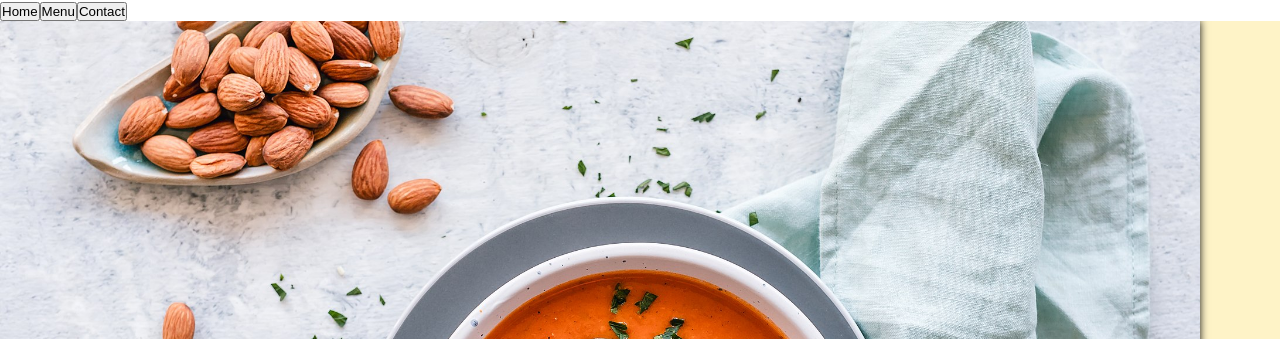
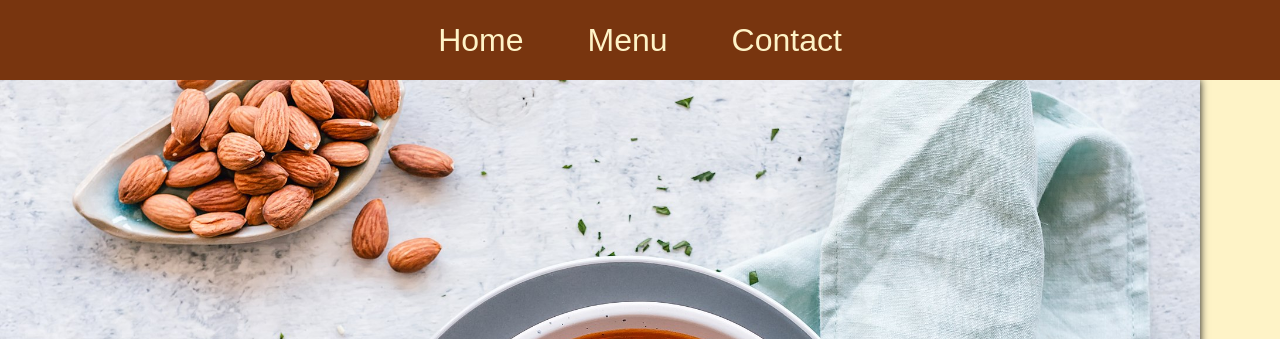
Before and after one commit to E-Trinh/RestaurantHome, a website built with webpack: page src/index.html in a window 1280 px wide. Shown: the top 339 px of the page. Built offline with nearby package versions, Linux system fonts and the light colour scheme.

Commit message:
Added styling to navigation bar

```diff
--- a/src/index.js
+++ b/src/index.js
@@ -10,11 +10,11 @@ function navBar() {
     home.textContent = "Home";
 
     const menu = document.createElement("button");
-    home.classList.toggle("nav-button");
+    menu.classList.toggle("nav-button");
     menu.textContent = "Menu";
 
     const contact = document.createElement("button");
-    home.classList.toggle("nav-button");
+    contact.classList.toggle("nav-button");
     contact.textContent = "Contact";
 
     div.appendChild(home);
--- a/src/styles.css
+++ b/src/styles.css
@@ -1,4 +1,5 @@
 :root {
+    --nav-bg-color: #78350f;
     --main-bg-color: #FEF3C7;
     --main-contrast-color: #92400E;
 }
@@ -12,9 +13,33 @@ html, body {
     font-family: 'Quicksand', Roboto, -apple-system, BlinkMacSystemFont, "Segoe UI", Helvetica, Arial, sans-serif, "Apple Color Emoji", "Segoe UI Emoji", "Segoe UI Symbol";
 }
 
+.nav-bar {
+    background-color: var(--nav-bg-color);
+    display: flex;
+    justify-content: center;
+    gap: 5%;
+    height: 10vh;
+}
+
+.nav-button {
+    border: none;
+    font-size: 2rem;
+    background-color: var(--nav-bg-color);
+    color: var(--main-bg-color);
+}
+
+.nav-button:hover {
+    text-decoration: underline;
+}
+
+#content {
+    width: 100vw;
+    height: 90vh;
+}
+
 .home {
-    width: 100vw;
-    height: 100vh;
+    height: 100%;
+    width: 100%;
     display: flex;
     overflow: hidden;
 }
```
Also changed, not shown: dist/bundle.js.
